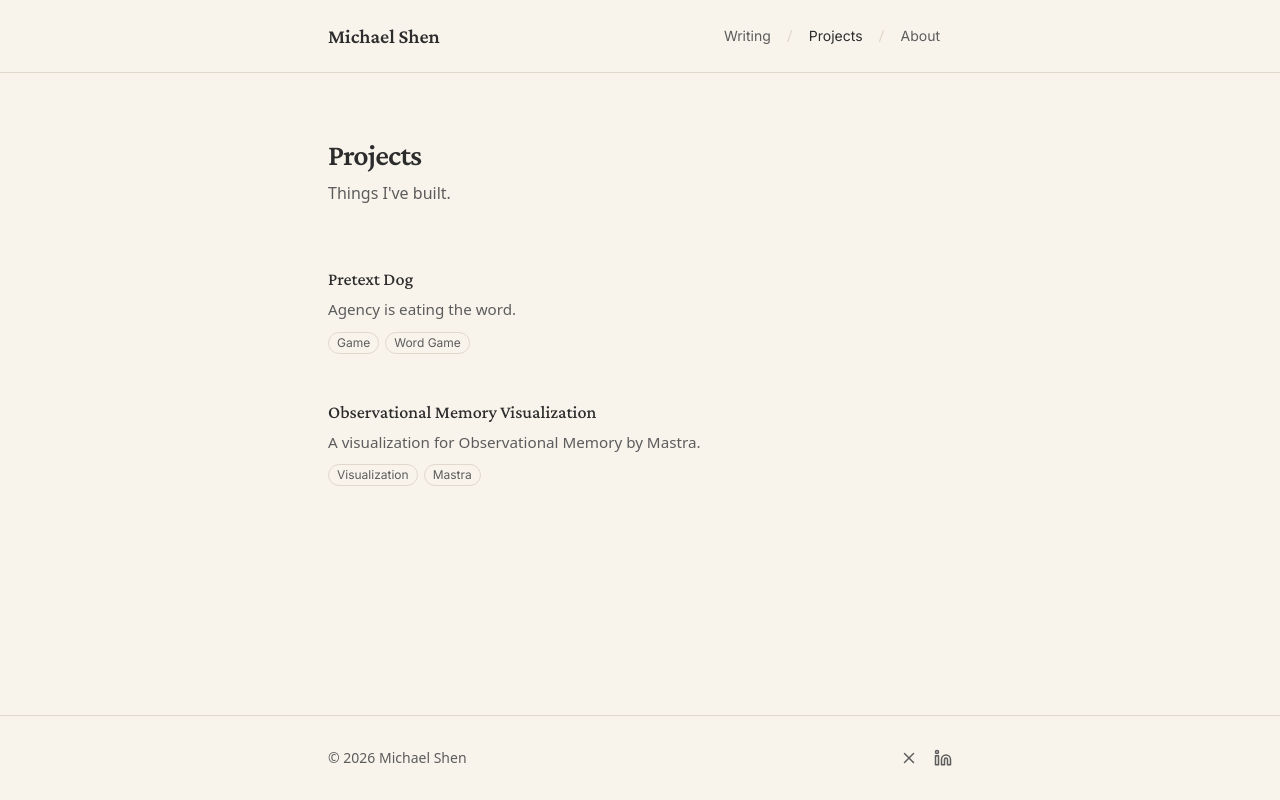
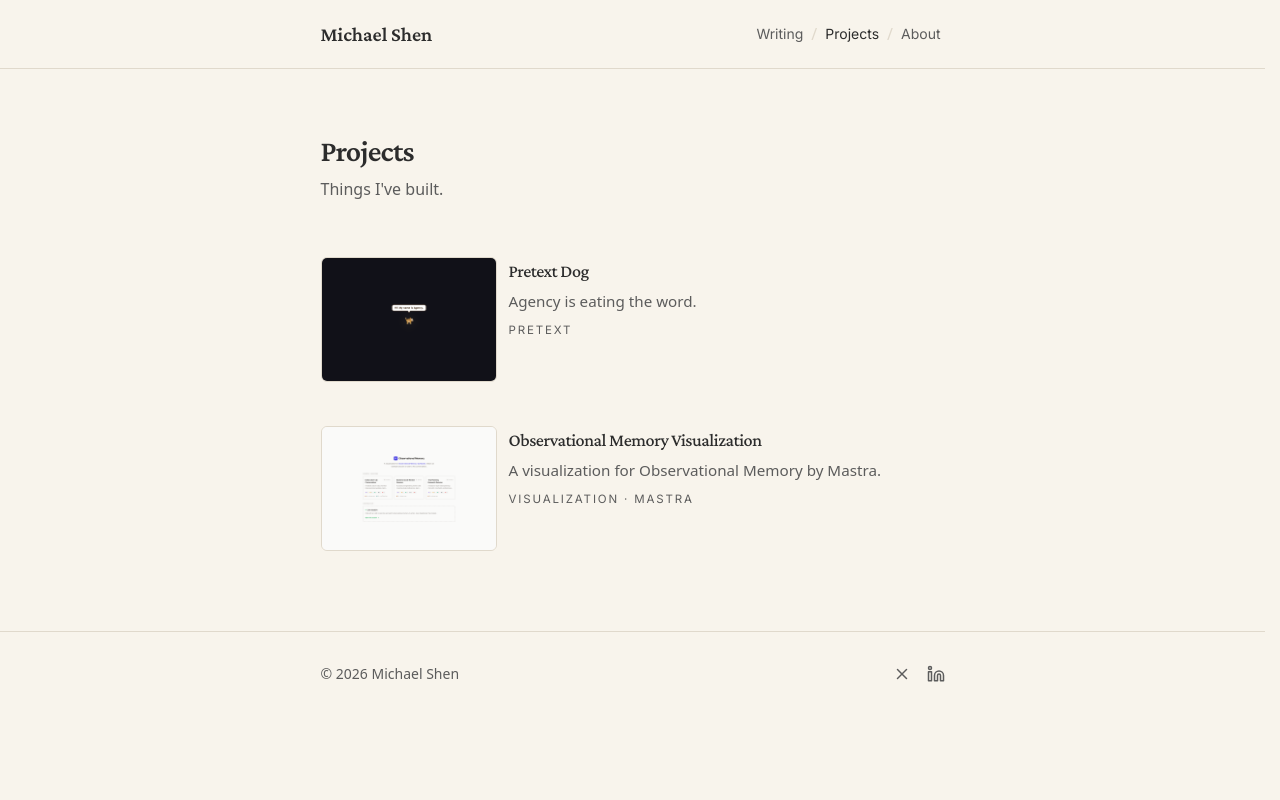
Before and after one commit to llstarfish/website, a Next.js app: page /projects in a window 1280 px wide. Built offline with nearby package versions, Linux system fonts and the light colour scheme.

Commit message:
Refine about flow and add project previews

```diff
--- a/content/projects/om-viz.md
+++ b/content/projects/om-viz.md
@@ -3,5 +3,6 @@ title: "Observational Memory Visualization"
 description: "A visualization for Observational Memory by Mastra."
 tags: ["Visualization", "Mastra"]
 url: "https://om-viz.vercel.app/"
+image: "/projects/om-viz.png"
 date: "2026-02-22"
 ---
--- a/content/projects/pretext-dog.md
+++ b/content/projects/pretext-dog.md
@@ -1,7 +1,8 @@
 ---
 title: "Pretext Dog"
 description: "Agency is eating the word."
-tags: ["Game", "Word Game"]
+tags: ["Pretext"]
 url: "https://pretext-dog.vercel.app/"
+image: "/projects/pretext-dog.png"
 date: "2026-04-06"
 ---
--- a/src/app/globals.css
+++ b/src/app/globals.css
@@ -16,6 +16,10 @@
   --color-accent: var(--accent);
   --font-serif: var(--font-crimson);
   --font-sans: var(--font-inter);
+}
+
+html {
+  scrollbar-gutter: stable;
 }
 
 body {
--- a/src/app/projects/page.tsx
+++ b/src/app/projects/page.tsx
@@ -19,41 +19,34 @@ export default function ProjectsPage(): React.ReactElement {
       {projects.length === 0 ? (
         <p className="text-muted">No projects yet.</p>
       ) : (
-        <div className="space-y-1">
+        <div className="space-y-3">
           {projects.map((project) => {
             const href = project.url || project.repo;
             const Card = (
-              <div className="flex gap-4">
+              <div className="flex flex-col gap-3 sm:flex-row sm:items-start">
                 {project.image && (
-                  <div className="shrink-0 mt-0.5">
+                  <div className="shrink-0">
                     <Image
                       src={project.image}
                       alt={project.title}
-                      width={80}
-                      height={80}
-                      className="rounded-md object-cover w-20 h-20 border border-border"
+                      width={1440}
+                      height={1024}
+                      sizes="(max-width: 640px) 100vw, 176px"
+                      className="w-full sm:w-44 rounded-md border border-border object-cover aspect-[45/32]"
                     />
                   </div>
                 )}
                 <div className="min-w-0 flex-1">
-                  <h2 className="font-serif text-lg font-medium group-hover:text-accent transition-colors">
+                  <h2 className="font-serif text-lg font-medium tracking-tight group-hover:text-accent transition-colors">
                     {project.title}
                   </h2>
                   <p className="text-muted text-[0.95rem] leading-relaxed mt-1">
                     {project.description}
                   </p>
-
                   {project.tags.length > 0 && (
-                    <div className="flex flex-wrap gap-1.5 mt-2.5">
-                      {project.tags.map((tag) => (
-                        <span
-                          key={tag}
-                          className="font-sans text-xs px-2 py-0.5 rounded-full border border-border text-muted"
-                        >
-                          {tag}
-                        </span>
-                      ))}
-                    </div>
+                    <p className="font-sans text-[0.72rem] uppercase tracking-[0.16em] text-muted mt-2">
+                      {project.tags.join(" · ")}
+                    </p>
                   )}
                 </div>
               </div>
@@ -65,14 +58,14 @@ export default function ProjectsPage(): React.ReactElement {
                 href={href}
                 target="_blank"
                 rel="noopener noreferrer"
-                className="group block -mx-4 px-4 py-5 no-underline"
+                className="group block -mx-4 px-4 py-4 no-underline"
               >
                 {Card}
               </a>
             ) : (
               <article
                 key={project.slug}
-                className="group -mx-4 px-4 py-5"
+                className="group -mx-4 px-4 py-4"
               >
                 {Card}
               </article>
--- a/src/components/Header.tsx
+++ b/src/components/Header.tsx
@@ -36,10 +36,10 @@ export function Header() {
                   {i > 0 && <span className="text-border">/</span>}
                   <Link
                     href={link.href}
-                    className={`px-3 py-1.5 font-sans text-sm rounded transition-all ${
+                    className={`px-1 py-1 font-sans text-sm transition-colors ${
                       pathname.startsWith(link.href)
                         ? "text-foreground"
-                        : "text-muted hover:text-foreground hover:bg-border/50"
+                        : "text-muted hover:text-foreground"
                     }`}
                   >
                     {link.label}
--- a/src/components/about-content.tsx
+++ b/src/components/about-content.tsx
@@ -6,32 +6,41 @@ import { useBackground } from "@/components/background-provider";
 
 const VIEWED_KEY = "about-video-viewed";
 
+function getInitialViewedState(): boolean {
+  if (typeof window === "undefined") {
+    return false;
+  }
+
+  return localStorage.getItem(VIEWED_KEY) === "true";
+}
+
 export function AboutContent() {
   const { setShowBackground } = useBackground();
-  const [hasViewed, setHasViewed] = useState<boolean | null>(null);
-  const [showQuote, setShowQuote] = useState(false);
-  const [showAbout, setShowAbout] = useState(false);
-  const [visibleLines, setVisibleLines] = useState(0);
-  const [lightsOn, setLightsOn] = useState(false);
+  const [hasViewed] = useState(getInitialViewedState);
+  const [showQuote, setShowQuote] = useState(hasViewed);
+  const [showAbout, setShowAbout] = useState(hasViewed);
+  const [visibleLines, setVisibleLines] = useState(hasViewed ? 4 : 0);
+  const [lightsOn, setLightsOn] = useState(hasViewed);
 
   useEffect(() => {
-    const viewed = localStorage.getItem(VIEWED_KEY) === "true";
-    setHasViewed(viewed);
-    if (viewed) {
+    if (hasViewed) {
       setShowQuote(true);
       setShowAbout(true);
       setVisibleLines(4);
       setLightsOn(true);
       setShowBackground(true);
     }
-  }, [setShowBackground]);
+
+    return () => {
+      setShowBackground(false);
+    };
+  }, [hasViewed, setShowBackground]);
 
   function handleFadeStart() {
     setShowQuote(true);
   }
 
   function handleVideoEnded() {
-    setTimeout(() => {
     setShowAbout(true);
     let line = 1;
     const interval = setInterval(() => {
@@ -42,14 +51,11 @@ export function AboutContent() {
           setLightsOn(true);
           setShowBackground(true);
           localStorage.setItem(VIEWED_KEY, "true");
-          }, 3000);
+        }, 2200);
       }
       line++;
-      }, 600);
     }, 500);
   }
-
-  if (hasViewed === null) return null;
 
   const quoteColor = lightsOn ? "text-muted" : "text-neutral-400";
   const attributionColor = lightsOn ? "text-muted" : "text-neutral-500";
@@ -63,21 +69,15 @@ export function AboutContent() {
     <>
       {/* Dimmed backdrop */}
       <div
-        className={`fixed inset-0 z-40 bg-black/80 transition-opacity duration-1000 ${
+        className={`fixed inset-0 z-40 bg-black/80 transition-opacity duration-[1800ms] ${
           lightsOn ? "opacity-0 pointer-events-none" : "opacity-100"
         }`}
       />
 
-      {/* Scrollable content layer */}
+      <div className="relative z-50">
+        <div className="mx-auto max-w-2xl px-6 py-16">
           <div
-        className={`fixed inset-0 z-50 overflow-y-auto ${
-          lightsOn ? "pointer-events-none" : ""
-        }`}
-      >
-        <div className="min-h-full flex flex-col items-center justify-center px-6 py-8 pb-24 sm:py-12 sm:pb-12">
-          {/* Quote */}
-          <div
-            className={`mb-10 sm:mb-10 text-center max-w-xl transition-opacity duration-[2000ms] ${
+            className={`mb-12 text-center max-w-xl mx-auto transition-opacity duration-[2000ms] ${
               showQuote ? "opacity-100" : "opacity-0"
             }`}
           >
@@ -100,11 +100,11 @@ export function AboutContent() {
             </blockquote>
           </div>
 
-          {/* Video */}
-          <div className="w-full max-w-2xl pointer-events-auto">
+          <div className="w-full mb-12">
             <VideoPlayer
               src="/penguin.mp4"
               className="w-full"
+              aspectRatio="2880 / 2160"
               onFadeStart={handleFadeStart}
               onEnded={handleVideoEnded}
             />
@@ -113,9 +113,8 @@ export function AboutContent() {
             </p>
           </div>
 
-          {/* About — staggered reveal */}
           <div
-            className={`mt-10 sm:mt-10 w-full max-w-2xl text-left transition-opacity duration-500 ${
+            className={`w-full text-left transition-opacity duration-500 ${
               showAbout ? "opacity-100" : "opacity-0"
             }`}
           >
--- a/src/components/background-provider.tsx
+++ b/src/components/background-provider.tsx
@@ -26,24 +26,24 @@ export function BackgroundProvider({ children }: { children: ReactNode }) {
   return (
     <BackgroundContext.Provider value={{ showBackground, setShowBackground }}>
       {showBackground && (
+        <>
           <div
-          className="fixed inset-0 -z-10 animate-fade-in"
+            className="fixed inset-0 z-0 animate-fade-in pointer-events-none"
             style={{
               backgroundImage: "url(/background.png)",
               backgroundSize: "cover",
               backgroundPosition: "center",
             }}
           />
+
+          <div
+            className="fixed inset-0 z-0 animate-fade-in pointer-events-none"
+            style={{ backgroundColor: "rgba(248, 244, 236, 0.85)" }}
+          />
+        </>
       )}
 
-      {showBackground && (
-        <div
-          className="fixed inset-0 -z-[5] animate-fade-in"
-          style={{ backgroundColor: "rgba(248, 244, 236, 0.85)" }}
-        />
-      )}
-
-      {children}
+      <div className="relative z-10">{children}</div>
     </BackgroundContext.Provider>
   );
 }
--- a/src/components/video-player.tsx
+++ b/src/components/video-player.tsx
@@ -6,6 +6,7 @@ import { Pause, Play, Volume2, VolumeX } from "lucide-react";
 interface VideoPlayerProps {
   src: string;
   className?: string;
+  aspectRatio?: string;
   onEnded?: () => void;
   onFadeStart?: () => void;
 }
@@ -35,7 +36,13 @@ function useIsMobile() {
   return isMobile;
 }
 
-export function VideoPlayer({ src, className, onEnded, onFadeStart }: VideoPlayerProps): ReactElement {
+export function VideoPlayer({
+  src,
+  className,
+  aspectRatio,
+  onEnded,
+  onFadeStart,
+}: VideoPlayerProps): ReactElement {
   const isMobile = useIsMobile();
   const [hasStarted, setHasStarted] = useState(false);
   const [isMuted, setIsMuted] = useState(true);
@@ -126,13 +133,16 @@ export function VideoPlayer({ src, className, onEnded, onFadeStart }: VideoPlaye
   }
 
   return (
-    <div className="relative rounded-lg overflow-hidden">
+    <div
+      className={`relative overflow-hidden rounded-lg bg-black ${className ?? ""}`}
+      style={aspectRatio ? { aspectRatio } : undefined}
+    >
       <video
         ref={videoRef}
         src={src}
         preload="metadata"
         playsInline
-        className={className}
+        className="h-full w-full"
         onTimeUpdate={handleTimeUpdate}
         onEnded={handleEnded}
       />
```
Also changed, not shown: public/projects/om-viz.png (added), public/projects/pretext-dog.png (added). Lines whose indentation alone changed are shown as unchanged.
